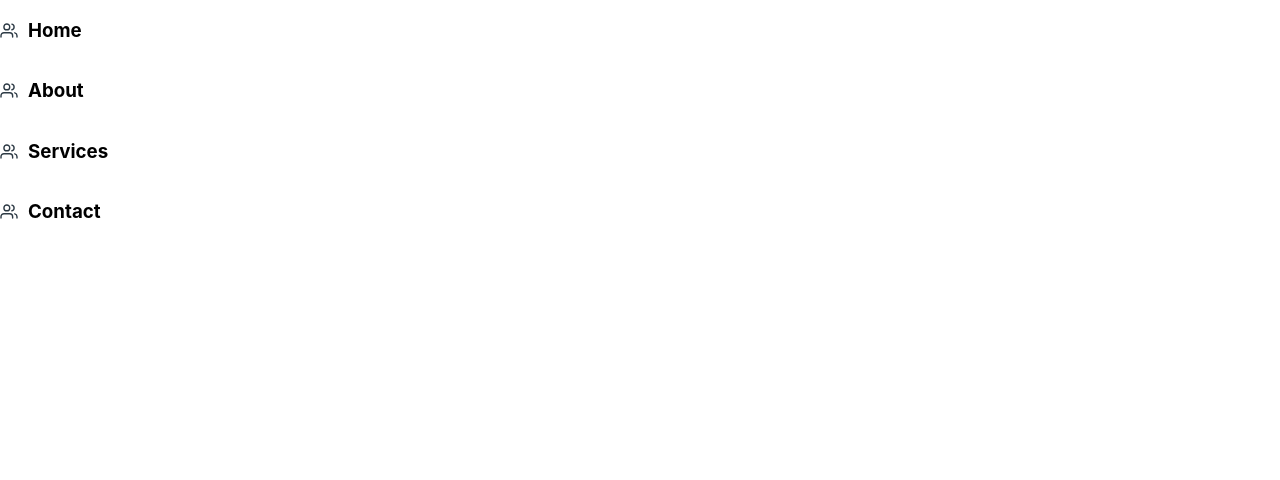
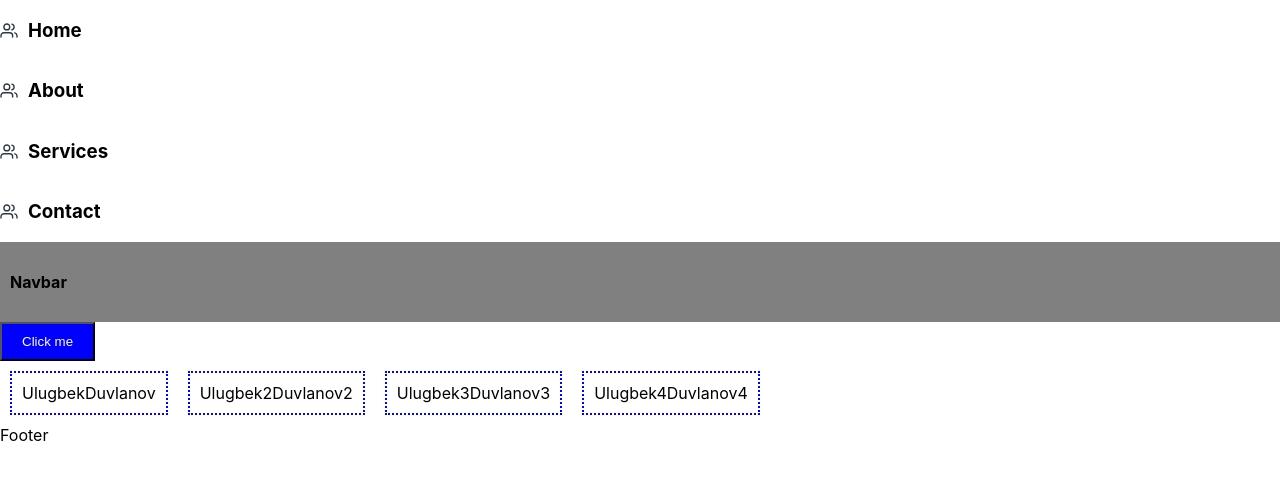
Before and after one commit to Ulugbek01/new-project-test, a React (Create React App) app: page / in a window 1280 px wide. Shown: the top 480 px of the page. Built offline with nearby package versions, Linux system fonts and the light colour scheme.

Commit message:
conditional rendering

```diff
--- a/package.json
+++ b/package.json
@@ -9,6 +9,7 @@
     "react": "^17.0.2",
     "react-dom": "^17.0.2",
     "react-scripts": "5.0.0",
+    "styled-components": "^5.3.3",
     "web-vitals": "^2.1.2"
   },
   "scripts": {
--- /dev/null
+++ b/src/App2.js
@@ -0,0 +1,53 @@
+import React, { Component } from "react";
+import Navbar from "./components/Navbar";
+import Body from "./components/Body";
+import Footer from "./components/Footer";
+
+const usersInfo = [
+  {
+    id: 1,
+    firstName: "Ulugbek",
+    lastName: "Duvlanov",
+    location: "Uzbekistan",
+  },
+  {
+    id: 2,
+    firstName: "Ulugbek2",
+    lastName: "Duvlanov2",
+    location: "Uzbekistan2",
+  },
+  {
+    id: 3,
+    firstName: "Ulugbek3",
+    lastName: "Duvlanov3",
+    location: "Uzbekistan3",
+  },
+  {
+    id: 4,
+    firstName: "Ulugbek4",
+    lastName: "Duvlanov4",
+    location: "Uzbekistan4",
+  },
+];
+
+class App2 extends Component {
+  // constructor(){
+  //     super();
+  //     this.state ={
+  //     }
+  // }
+  state = {
+    users: usersInfo,
+  };
+  render() {
+    return (
+      <div>
+        <Navbar />
+        <Body users={this.state.users} usersCount={this.state.users.length} />
+        <Footer />
+      </div>
+    );
+  }
+}
+
+export default App2;
--- /dev/null
+++ b/src/components/Body.js
@@ -0,0 +1,31 @@
+import React, { Component } from "react";
+
+class Body extends Component {
+  render() {
+    console.log(this.props.users);
+    console.log(this.props.usersCount);
+
+    const { users, usersCount } = this.props;
+
+    return (
+      <div>
+        {users.map((value) => (
+          <div
+            key={value.id}
+            style={{
+              border: "2px dotted blue",
+              display: "inline-block",
+              margin: "10px",
+              padding: "10px",
+            }}
+          >
+            {value.firstName}
+            {value.lastName}
+          </div>
+        ))}
+      </div>
+    );
+  }
+}
+
+export default Body;
--- /dev/null
+++ b/src/components/Footer.js
@@ -0,0 +1,9 @@
+import React, { Component } from "react";
+
+class Footer extends Component {
+  render() {
+    return <div>Footer</div>;
+  }
+}
+
+export default Footer;
--- /dev/null
+++ b/src/components/Navbar.js
@@ -0,0 +1,41 @@
+import React, { Component } from "react";
+
+class Navbar extends Component {
+  state = {
+    isNavbar: true,
+  };
+
+  render() {
+    const Navbar = () => {
+      this.setState({ isNavbar: !this.state.isNavbar });
+    };
+    return (
+      <div>
+        <div
+          style={{
+            padding: "30px 10px",
+            backgroundColor: "grey",
+            fontWeight: "bold",
+          }}
+        >
+          {this.state.isNavbar && "Navbar"}
+          {/* && bu belgi chap tomondagi ifoda true bo'lsa o'ng tomondagi ifodani chiqaradi */}
+        </div>
+        <button
+          style={{
+            padding: "10px 20px",
+            backgroundColor: "blue",
+            // border: "none",
+            color: "white",
+            cursor: "pNointer",
+          }}
+          onClick={Navbar}
+        >
+          Click me
+        </button>
+      </div>
+    );
+  }
+}
+
+export default Navbar;
--- a/src/index.js
+++ b/src/index.js
@@ -2,10 +2,12 @@ import React from "react";
 import ReactDOM from "react-dom";
 import "./index.css";
 import App from "./App";
+import App2 from "./App2";
 
 ReactDOM.render(
   <React.StrictMode>
     <App />
+    <App2 />
   </React.StrictMode>,
   document.getElementById("root")
 );
```
Also changed, not shown: 1 other file (tests, documents, lock files or other folders).
